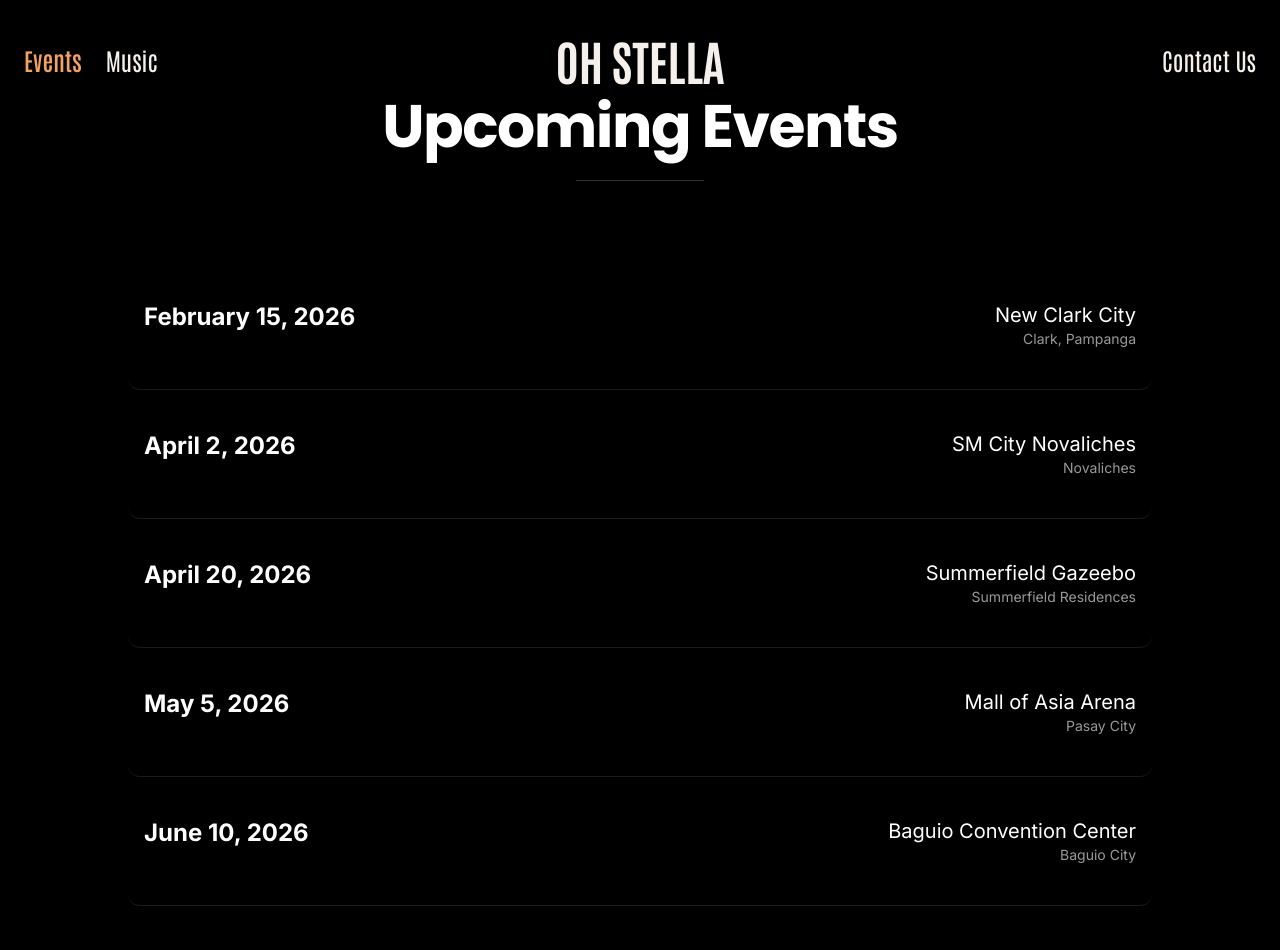
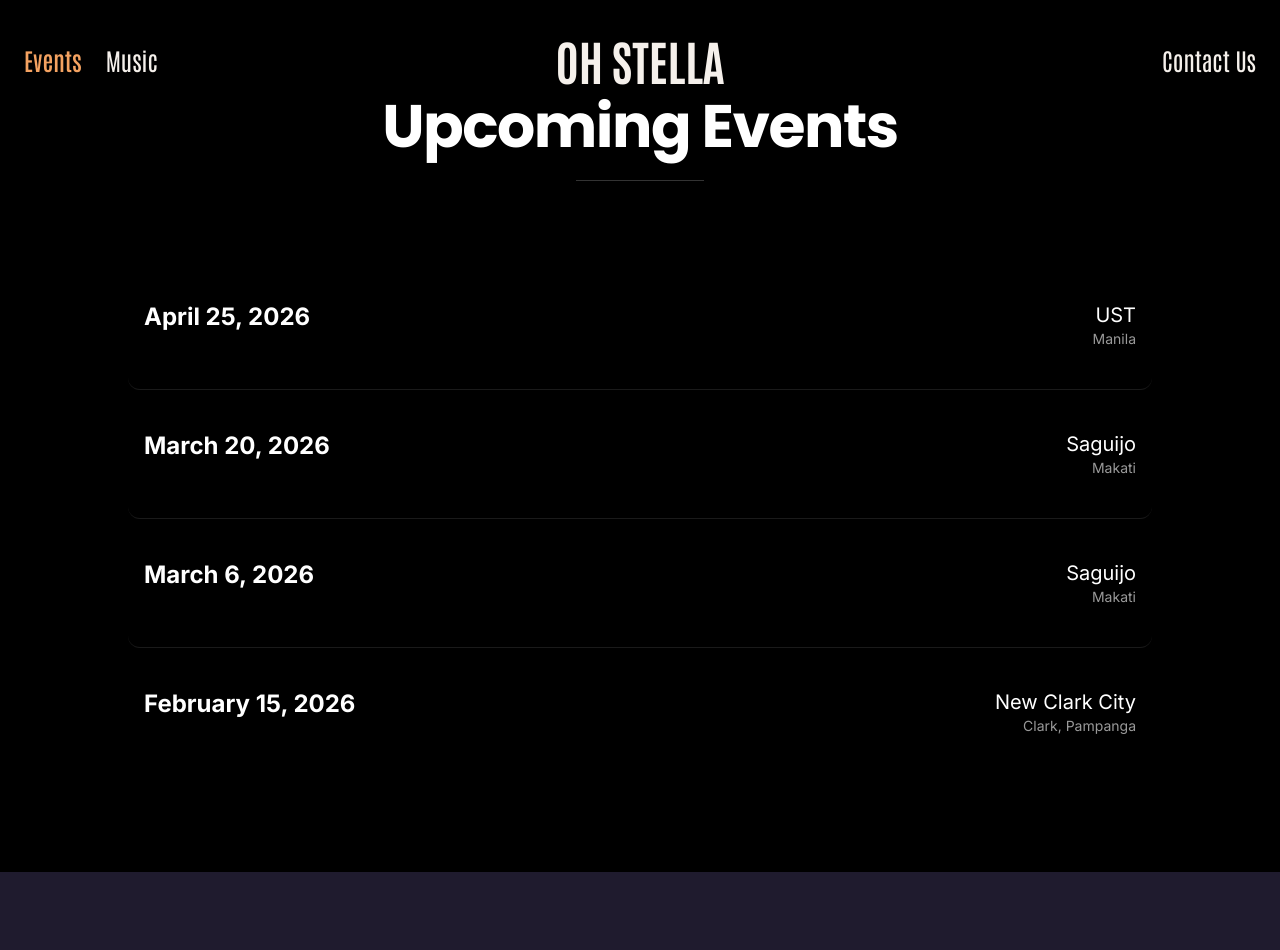
Before and after one commit to BrandanG17/oh-stella-website, a React (Vite) app: page /events in a window 1280 px wide. Shown: the top 950 px of the page. After the commit the page ends 872 px from the top, so only its background shows below. Built offline with nearby package versions, Linux system fonts and the light colour scheme; a web font is replaced by a local one.

Commit message:
Vercel update

```diff
--- a/src/App.jsx
+++ b/src/App.jsx
@@ -10,7 +10,7 @@ export default function App() {
     <>
       <Navbar />
       <Routes>
-        <Route path='oh-stella-website/' element={<Home />} />
+        <Route path='/' element={<Home />} />
         <Route path='/events' element={<Events />} />
         <Route path='/music' element={<Music />} />
         <Route path='/contact' element={<Contact />} />
--- a/src/data/events.js
+++ b/src/data/events.js
@@ -1,32 +1,22 @@
 export const events = [
+  {
+    date: 'April 25, 2026',
+    venue: 'UST',
+    address: 'Manila',
+  },
+  {
+    date: 'March 20, 2026',
+    venue: 'Saguijo',
+    address: 'Makati',
+  },
+  {
+    date: 'March 6, 2026',
+    venue: 'Saguijo',
+    address: 'Makati',
+  },
   {
     date: 'February 15, 2026',
     venue: 'New Clark City',
     address: 'Clark, Pampanga',
   },
-  {
-    date: 'April 2, 2026',
-    venue: 'SM City Novaliches',
-    address: 'Novaliches',
-  },
-  {
-    date: 'April 20, 2026',
-    venue: 'Summerfield Gazeebo',
-    address: 'Summerfield Residences',
-  },
-  {
-    date: 'May 5, 2026',
-    venue: 'Mall of Asia Arena',
-    address: 'Pasay City',
-  },
-  {
-    date: 'June 10, 2026',
-    venue: 'Baguio Convention Center',
-    address: 'Baguio City',
-  },
-  {
-    date: 'July 18, 2026',
-    venue: 'Cebu IT Park',
-    address: 'Cebu City',
-  },
 ];
--- a/src/layout/Navbar.jsx
+++ b/src/layout/Navbar.jsx
@@ -34,7 +34,7 @@ export const Navbar = () => {
 
         {/* CENTER LOGO (PC) */}
         <NavLink
-          to='oh-stella-website/'
+          to='/'
           className='hidden md:flex absolute left-1/2 transform -translate-x-1/2 text-5xl font-bold  text-center'
         >
           OH STELLA
@@ -54,7 +54,7 @@ export const Navbar = () => {
         {/* MOBILE NAVIGATION */}
         <div className='flex md:hidden w-full justify-between items-center antonio-regular text-foreground'>
           {/* Mobile Logo */}
-          <NavLink to='oh-stella-website/' className='text-3xl font-bold'>
+          <NavLink to='/' className='text-3xl font-bold'>
             OH STELLA
           </NavLink>
 
--- a/vite.config.js
+++ b/vite.config.js
@@ -7,7 +7,6 @@ import path from 'path';
 // https://vite.dev/config/
 export default defineConfig({
   plugins: [react(), tailwindcss()],
-  base: process.env.NODE_ENV === 'production' ? '/oh-stella-website/' : '/oh-stella-website/',
   resolve: {
     alias: {
       '@': path.resolve(__dirname, './src'),
```
Also changed, not shown: 14 other files (tests, documents, lock files or other folders).
